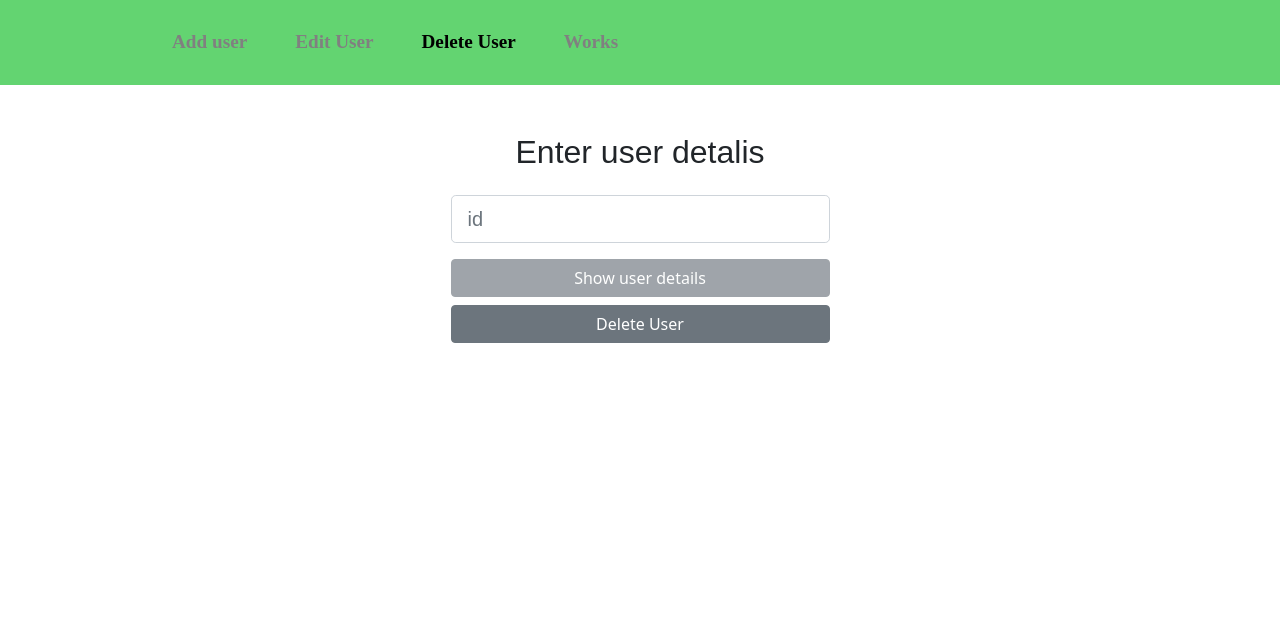
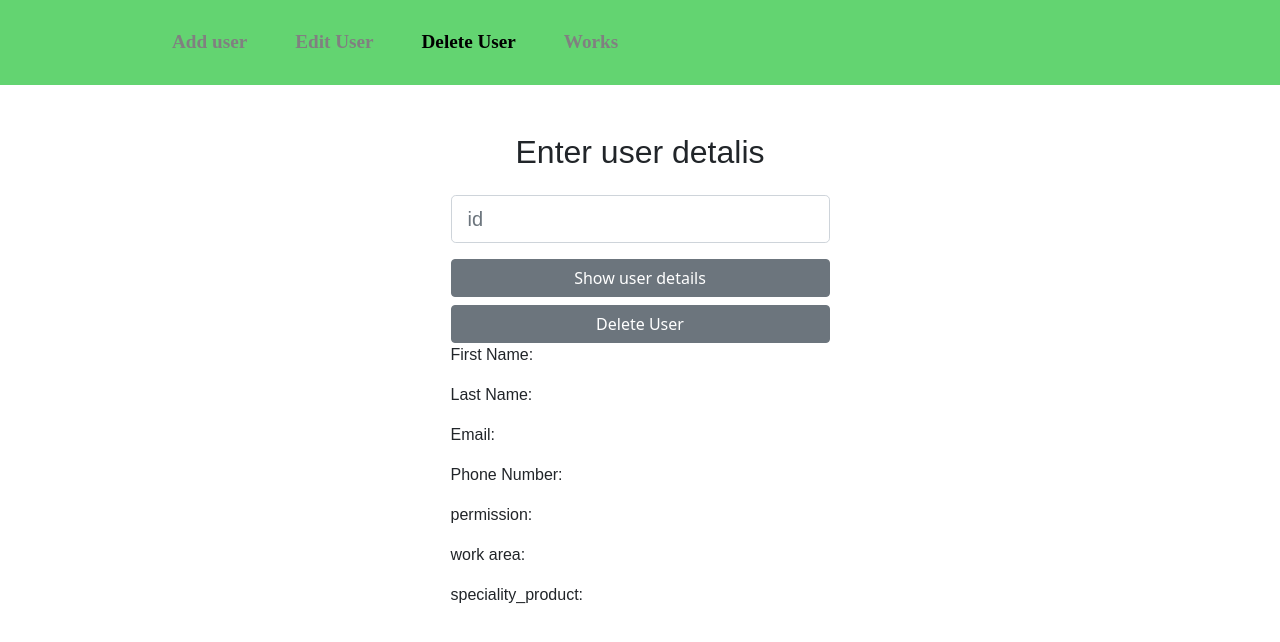
Before and after one commit to josefcohen96/PERN_PROJECT, a React (Create React App) app in the folder client/: page /DeleteUser in a window 1280 px wide. Shown: the top 642 px of the page. Built offline with nearby package versions, Linux system fonts and the light colour scheme.

Commit message:
adding find button

```diff
--- a/client/package.json
+++ b/client/package.json
@@ -4,6 +4,7 @@
   "private": true,
   "dependencies": {
     "axios": "^1.2.3",
+    "formik": "^2.2.9",
     "react": "^18.2.0",
     "react-bootstrap": "^2.6.0",
     "react-dom": "^18.2.0",
--- a/client/src/components/pages/DeleteUser.js
+++ b/client/src/components/pages/DeleteUser.js
@@ -1,74 +1,187 @@
+// import React, { useState } from "react";
+// import axios from "axios"
+// // import TextBox from "./TextBox"
+// const DeleteUser = () => {
+
+//     const [user, setUser] = useState({ id: "" });
+//     const [userData, setUserData] = useState({});
+
+//     const onInputChange = e => {
+//         setUser({ ...user, [e.target.name]: e.target.value });
+//     }
+
+//     const showUser = async e => {
+//         e.preventDefault();
+//         try {
+//             var url = user.id.toString()
+//             const response = await axios.get('http://localhost:5000/users/' + url)
+//             setUserData(response.data.rows[0]);
+//         } catch (err) {
+//             console.error(err.message)
+//         }
+//     }
+
+//     const FindUser = async e => {
+//         e.preventDefault();
+//         try {
+//             var url = user.id.toString()
+//             const response = await axios.get('http://localhost:5000/user/' + url)
+//             console.log(response.data.rows[0])
+//         }
+//         catch (err) {
+//             console.error(err.message)
+//         }
+//     }
+
+//     const onSubmit = async e => {
+//         e.preventDefault();
+//         try {
+//             var url = user.id.toString()
+//             // alert('http://localhost:5000/users/' + url)
+//             axios.delete('http://localhost:5000/users/' + url, {
+//                 data: {
+//                     resourceId: 123
+//                 }
+//             })
+//                 .then(function (response) {
+//                     console.log(response);
+//                 })
+//                 .catch(function (error) {
+//                     console.log(error);
+//                 });
+//             // const response = await fetch('http://localhost:5000/users/'+url, {
+//             //     method: "DELETE ",
+//             // }).catch(e => console.log(e));
+//             // console.log(user)
+//             // console.log(JSON.stringify(user))
+//             // console.log(response)
+//         } catch (err) {
+//             console.error(err.message)
+//         }
+//     };
+//     return (
+//         <div className="container">
+//             <div className="row">
+//                 <div className="col-sm-5 col-offset-3 mx-auto shadow p-5">
+//                     <h2 className="text-center mb-4">Enter user detalis</h2>
+//                     <form onSubmit={e => onSubmit(e)}>
+//                         <div className="form-group">
+//                             <input
+//                                 type="text"
+//                                 className="form-control form-control-lg"
+//                                 placeholder="id"
+//                                 name="id"
+//                                 onChange={e => onInputChange(e)}
+//                             />
+//                         </div>
+//                         <div className="form-group">
+//                         </div>
+//                         <button className="btn btn-secondary btn-block" onClick={showUser} disabled={user.id === ""}>Show user details</button>
+//                         <button className="btn btn-secondary btn-block" onClick={FindUser}>Delete User</button>
+//                         <div>
+//                             <p>First Name: {userData.first_name}</p>
+//                             <p>Last Name: {userData.last_name}</p>
+//                             <p>Email: {userData.email}</p>
+//                             <p>Phone Number: {userData.phone_number}</p>
+//                             <p>permission: {userData.permission}</p>
+//                             <p>work area: {userData.work_area}</p>
+//                             <p>speciality_product: {userData.speciality_product}</p>
+//                         </div>
+//                     </form>
+//                 </div>
+//             </div>
+//         </div>
+//     );
+// };
+
+// export default DeleteUser;
 import React, { useState } from "react";
+import { useFormik } from 'formik';
 import axios from "axios"
-// import TextBox from "./TextBox"
+
 const DeleteUser = () => {
 
-    const [user, setUser] = useState({ id: "" });
+    const [userData, setUserData] = useState({});
 
-
-    const onInputChange = e => {
-        setUser({ ...user, [e.target.name]: e.target.value });
-    }
+    const formik = useFormik({
+        initialValues: { id: '' },
+        onSubmit: async (values, { setSubmitting, setErrors }) => {
+            setSubmitting(true);
+            try {
+                if (window.confirm('Are you sure you want to delete this user?')) {
+                    var url = values.id.toString()
+                    const response = await axios.delete('http://localhost:5000/users/' + url)
+                    if (response.status === 200) {
+                        alert("User deleted Successfully!");
+                    }
+                }
+            } catch (err) {
+                setErrors({ id: 'User not found or you do not have the permission' });
+                console.error(err.message)
+            }
+            setSubmitting(false);
+        },
+        validate: values => {
+            const errors = {};
+            if (!values.id) {
+                errors.id = 'Id is required';
+            } else if (isNaN(values.id)) {
+                errors.id = 'Id must be a number';
+            }
+            return errors;
+        },
+    });
 
     const showUser = async e => {
         e.preventDefault();
         try {
-            var url = user.id.toString()
+            var url = formik.values.id.toString()
             const response = await axios.get('http://localhost:5000/users/' + url)
-            console.log(response.data)
+            setUserData(response.data.rows[0]);
         } catch (err) {
-            console.error(err.message)
+            alert('User not found, Please verify the ID')
         }
     }
-    const onSubmit = async e => {
-        e.preventDefault();
-        try {
-            var url = user.id.toString()
-            alert('http://localhost:5000/users/' + url)
-            axios.delete('http://localhost:5000/users/' + url, {
-                data: {
-                    resourceId: 123
-                }
-            })
-                .then(function (response) {
-                    console.log(response);
-                })
-                .catch(function (error) {
-                    console.log(error);
-                });
-            // const response = await fetch('http://localhost:5000/users/'+url, {
-            //     method: "DELETE ",
-            // }).catch(e => console.log(e));
-            // console.log(user)
-            // console.log(JSON.stringify(user))
-            // console.log(response)
-        } catch (err) {
-            console.error(err.message)
-        }
-    };
     return (
         <div className="container">
             <div className="row">
                 <div className="col-sm-5 col-offset-3 mx-auto shadow p-5">
                     <h2 className="text-center mb-4">Enter user detalis</h2>
-                    <form onSubmit={e => onSubmit(e)}>
+                    <form onSubmit={formik.handleSubmit}>
                         <div className="form-group">
                             <input
                                 type="text"
                                 className="form-control form-control-lg"
                                 placeholder="id"
                                 name="id"
-                                onChange={e => onInputChange(e)}
+                                onChange={formik.handleChange}
+                                onBlur={formik.handleBlur}
+                                value={formik.values.id}
+                                {...(formik.errors.id && { 'aria-describedby': 'id-error' })}
                             />
+                            <div className="text-danger" id="id-error">
+                                {formik.errors.id}
+                            </div>
                         </div>
-                        <div className="form-group">
+                        <button className="btn btn-secondary btn-block" onClick={showUser} disabled={formik.isSubmitting}>Show user details</button>
+                        <button className="btn btn-secondary btn-block" disabled={formik.isSubmitting}>Delete User</button>
+                        <div>
+                            {userData &&
+                                <div>
+                                    <p>First Name: {userData.first_name}</p>
+                                    <p>Last Name: {userData.last_name}</p>
+                                    <p>Email: {userData.email}</p>
+                                    <p>Phone Number: {userData.phone_number}</p>
+                                    <p>permission: {userData.permission}</p>
+                                    <p>work area: {userData.work_area}</p>
+                                    <p>speciality_product: {userData.speciality_product}</p>
+                                </div>
+                            }
                         </div>
-                        <button className="btn btn-secondary btn-block" onClick={showUser} disabled={user.id === ""}>Show user details</button>                        <button className="btn btn-secondary btn-block">Delete User</button>
                     </form>
                 </div>
             </div>
         </div>
     );
-};
-
+}
 export default DeleteUser;
--- a/client/src/components/pages/LoginPage.js
+++ b/client/src/components/pages/LoginPage.js
@@ -20,8 +20,6 @@ function Login() {
         alert("Incorrect user name or password. Please try again");
         return;
       }
-      // If the login is successful, you can redirect the user to the home page or any other page
-      // for example:
       window.location.href = '/works';
     } catch (err) {
       console.error(err.message)
```
Also changed, not shown: 2 other files (tests, documents, lock files or other folders).
